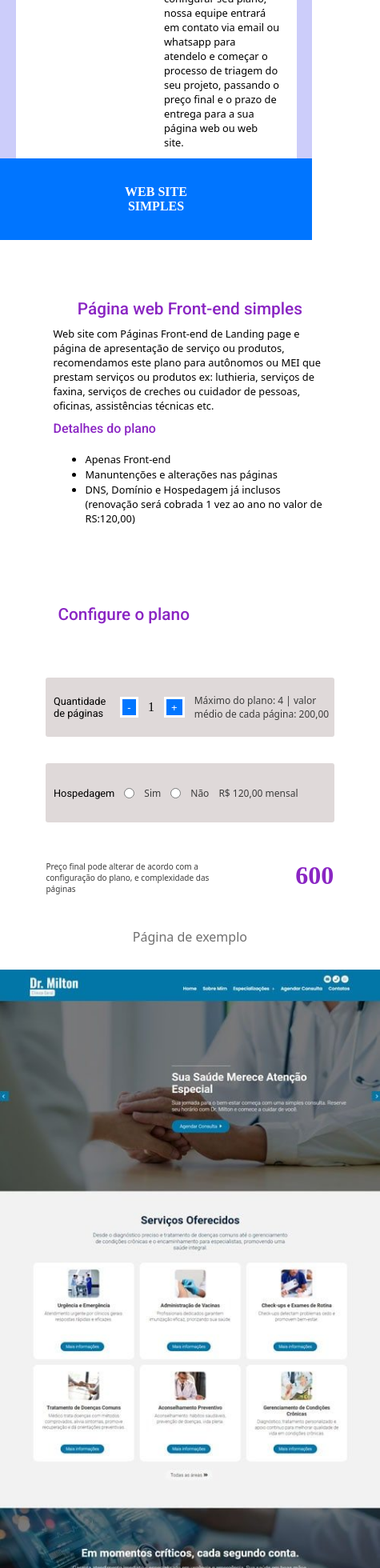
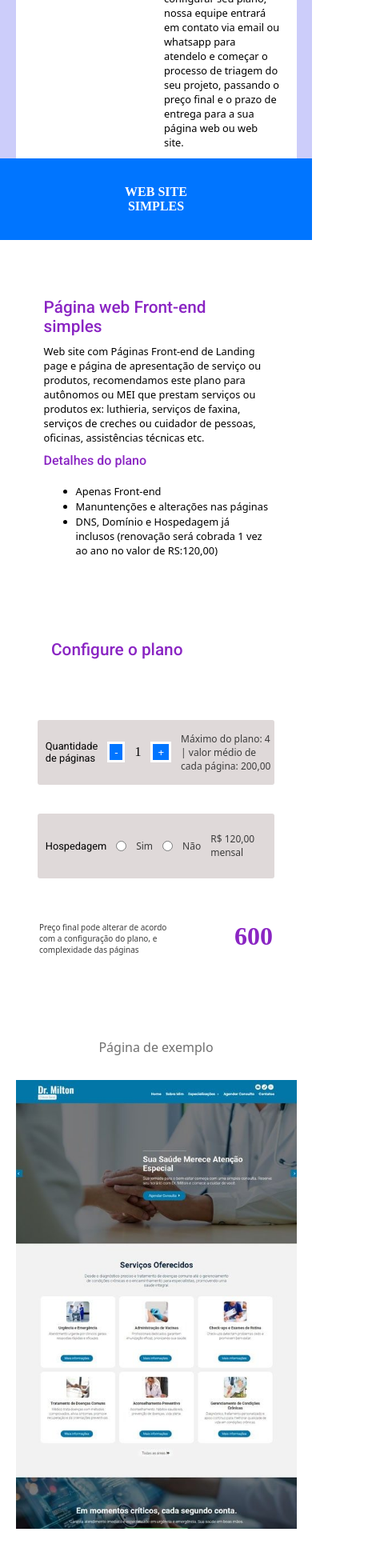
Before and after one commit to workSilas/CRIAATIVO, a React (Create React App) app: page /Planos in a window 390 px wide. Shown: the part 1844-3804 px from the top of the page at 80% size, 475 px wide, since content can reach past the window. Built offline with nearby package versions, Linux system fonts and the light colour scheme; a web font is replaced by a local one.

Commit message:
teste pra finalizar

```diff
--- a/src/Pages/planos/index.scss
+++ b/src/Pages/planos/index.scss
@@ -665,8 +665,8 @@ flex-direction: column;
                                 }
 
                                 img {
-                                    width: auto;
-                                    height: 90%;
+                                    width: 90%;
+                                    height: auto;
                                 }
                             }
 
```
